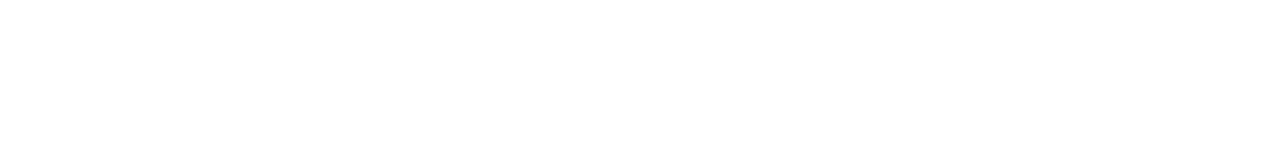
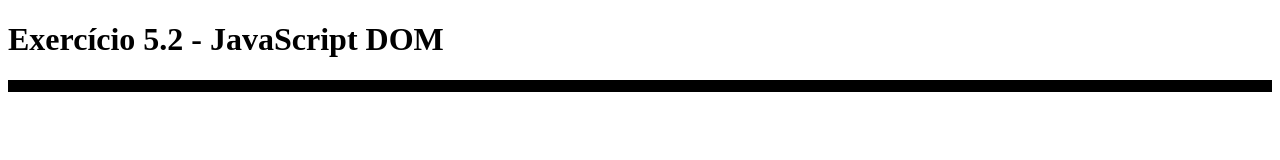
Before and after one commit to Arvo-palma/trybe-exercises, a plain HTML site: page exercises/5_2/index.html in a window 1280 px wide. Drawn offline with Linux system fonts and the light colour scheme.

Commit message:
Adiciona codigo para etapas 1 a 3 do exercicio do dia

```diff
--- a/exercises/5_2/index.html
+++ b/exercises/5_2/index.html
@@ -57,7 +57,18 @@
   </head>
   <body>
     <script>
-      // COLOQUE SEU CÓDIGO AQUI
+
+      let body = document.body;
+      let h1 = document.createElement('h1');
+      h1.innerText = 'Exercício 5.2 - JavaScript DOM';
+      body.appendChild(h1);
+      let mainContent = document.createElement('div');
+      mainContent.className = 'main-content';
+      body.appendChild(mainContent);
+      let centerContent = document.createElement('div');
+      centerContent.className = 'center-content';
+      body.appendChild(centerContent);
+
     </script>
   </body>
 </html>
```
